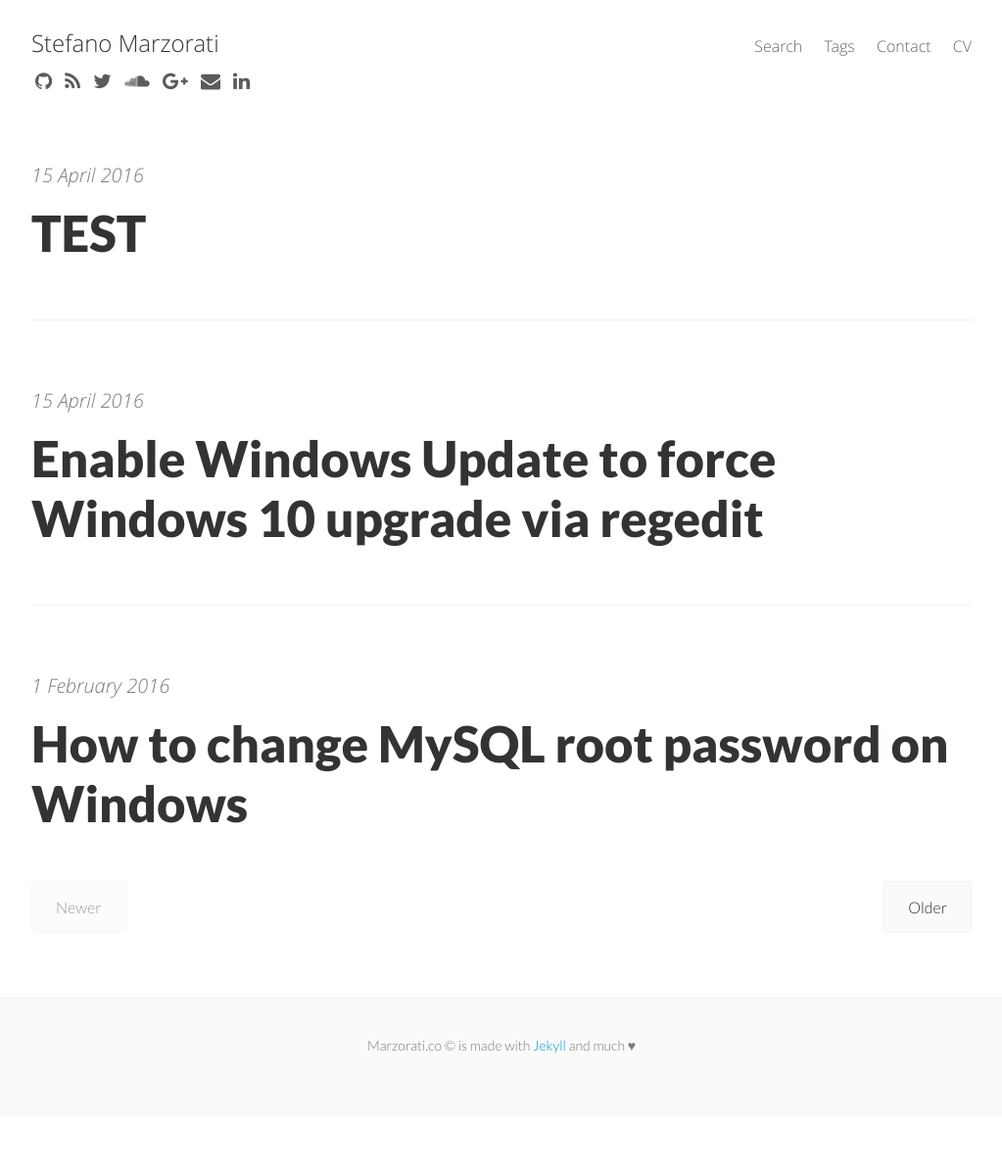
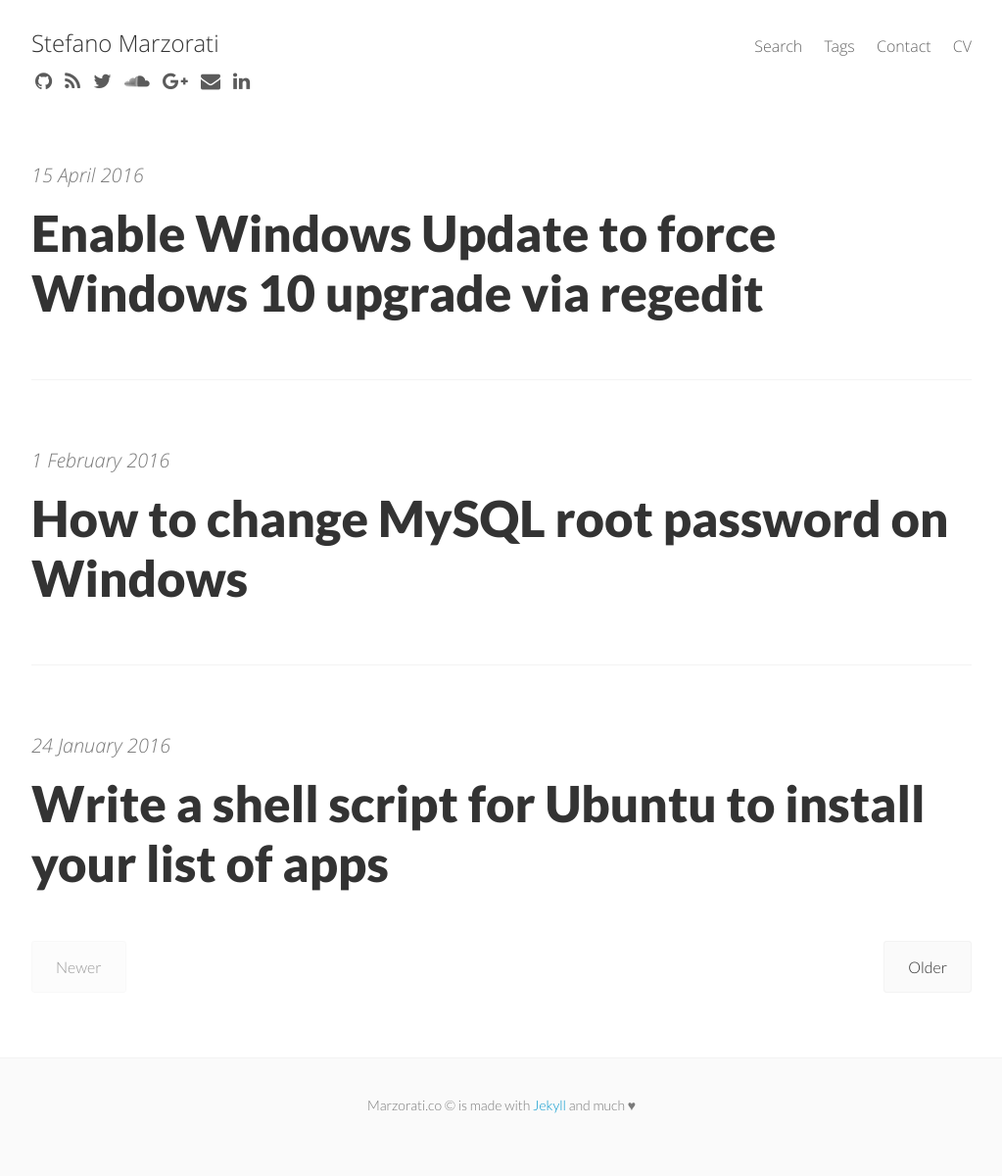
Before and after one commit to marste/Blog, a Jekyll site: the page built from index.html, in a window 1280 px wide. Shown: the whole page at 98% size, without its empty margins (128-1151 px from the left). Built offline with Jekyll 4.4.1, drawn with Linux system fonts in a browser that asks for light colours; nearby versions of some CDN libraries; the list of posts is cut into pages by our own code; before the commit the page ends 1139 px from its top, so only the background shows below that; some of the changed lines change nothing that is shown.

Commit message:
Added new post

````diff
--- a/_posts/2016-04-15-test.md
+++ b/_posts/2016-04-15-test.md
@@ -1,33 +1,89 @@
 ---
-title: TEST
-date: 2016-04-15 14:00:00 -07:00
-author: Stefano Marzorati
-layout: post
-permalink: /change-mysql-root-password-windows/
-categories:
-  - Windows
-tags:
-  - mysql
-  - root
-  - password
-  - windows
-  - user
-  - commandline
+title: "Write a shell script for Ubuntu to install your list of apps"
+date: 2016-01-24T07:07:07+05:45
+excerpt: "Create a shell script to install your list of APT-Get apps on freshly set up Ubuntu OS."
 ---
-Change directory to where you installed mysql to:
 
-	C:\> cd C:\mysql\bin
+If you have freshly set up your Ubuntu OS on your machine, it's a pain to install each app by hand. So, here I want to share a technic to install a list of your required Apt-Get apps with a shell script file.
 
-Switch to mysql command line:
+Our shell script file can do the following things respectively:
 
-	C:\mysql\bin> mysql -u root mysql
+* Add different repos (PPAs and other sources)
+* Update apps sources
+* Install our apps
 
-Then set a default password:
+Here's the simple steps to follow:
 
-    mysql> SET PASSWORD FOR root@localhost=PASSWORD('newpass');
+#### Step 1
 
-where "newpass" is the password you want to use.
+Create a new file with `.sh` extention. For example, `install-apps.sh`.
 
-Then then add your new user:
+#### Step 2
 
-	mysql> CREATE USER 'stefano'@'localhost' IDENTIFIED BY 'mypass';
+Now open a file with your favorite text editor. And use the following format to create a script file:
+
+```bash
+#!/bin/bash
+
+# ----------------------------------------------------------------------
+# | Add repos                                                          |
+# ----------------------------------------------------------------------
+
+# nautilus-dropbox
+sudo apt-key adv --keyserver pgp.mit.edu --recv-keys 5044912E
+sudo add-apt-repository -y "deb http://linux.dropbox.com/ubuntu $(lsb_release -sc) main"
+
+# google-chrome-stable
+sudo wget -q -O - https://dl-ssl.google.com/linux/linux_signing_key.pub | apt-key add -
+sudo add-apt-repository -y "deb http://dl.google.com/linux/chrome/deb/ stable main"
+
+# ubuntu-tweak
+sudo add-apt-repository -y ppa:tualatrix/ppa
+
+# ..other sources and PPAs
+
+
+# ----------------------------------------------------------------------
+# | Update sources                                                     |
+# ----------------------------------------------------------------------
+
+sudo apt-get -y update
+
+
+# ----------------------------------------------------------------------
+# | Install apps                                                       |
+# ----------------------------------------------------------------------
+
+sudo apt-get -y install \
+  nautilus-dropbox \
+  google-chrome-stable \
+  ubuntu-tweak \
+  ruby
+# .. other apps
+```
+
+In the above script, firstly we have added all your sources and PPAs. Secondly we try to update the machine and lately we have added our list of apps to install on our machine.
+
+### Step 3
+
+Now open the Terminal with shortcut key `Ctrl+Alt+T`.
+
+Give execute permission to your script:
+
+```bash
+$ chmod +x /path/to/install-apps.sh
+```
+
+And to run your script:
+
+```bash
+$ /path/to/install-apps.sh
+```
+
+Since `.` refers to the current directory: if `install-apps.sh` is in the current directory, you can simplify this to:
+
+```bash
+./install-apps.sh
+```
+
+Note that `sudo` requires you to retype user password after [15 minutes](https://help.ubuntu.com/community/RootSudoTimeout), so here we try to put all `sudo` commands before the rest of the commands, as much as possible. Also we have force automatic "yes" (`-y`) as answer to all `apt-get` prompts which helps us to run commands non-interactively.
````
